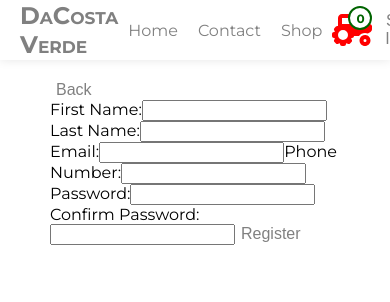
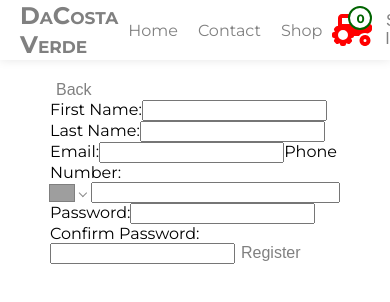
Before and after one commit to droverj/dacosta-verde, a React (Create React App) app: page /auth in a window 390 px wide. Both pictures are taken after a click on the button "Sign Up!". Shown: the top 302 px of the page. Built offline with nearby package versions, Linux system fonts and the light colour scheme; no server answers; grey boxes are pictures that could not be loaded.

Commit message:
Use library to modify phone number input

```diff
--- a/package.json
+++ b/package.json
@@ -20,6 +20,7 @@
     "react-dom": "^18.2.0",
     "react-firebase-hooks": "^5.1.1",
     "react-hook-form": "^7.48.2",
+    "react-phone-number-input": "^3.3.7",
     "react-router-dom": "^6.20.0",
     "react-scripts": "5.0.1",
     "sass": "^1.69.5",
--- a/src/components/common/Register.js
+++ b/src/components/common/Register.js
@@ -1,7 +1,18 @@
 import React, { useState } from 'react';
-import { getAuth, createUserWithEmailAndPassword } from 'firebase/auth';
-import { getFirestore, collection, setDoc, doc } from 'firebase/firestore';
+import {
+  getAuth,
+  createUserWithEmailAndPassword,
+} from 'firebase/auth';
+import {
+  getFirestore,
+  collection,
+  setDoc,
+  doc,
+} from 'firebase/firestore';
 import { useNavigate } from 'react-router-dom';
+import PhoneInput from 'react-phone-number-input';
+
+import 'react-phone-number-input/style.css';
 
 const Register = ({ createAccount }) => {
   const [firstName, setFirstName] = useState('');
@@ -25,12 +36,16 @@ const Register = ({ createAccount }) => {
 
     try {
       const auth = getAuth();
-      const { user } = await createUserWithEmailAndPassword(auth, email, password);
+      const { user } = await createUserWithEmailAndPassword(
+        auth,
+        email,
+        password
+      );
 
       // Add user to Firestore database
       const db = getFirestore();
       const usersCollection = collection(db, 'users');
-      const userDocRef = doc(usersCollection, user.uid); // Update this line
+      const userDocRef = doc(usersCollection, user.uid);
 
       await setDoc(userDocRef, {
         firstName,
@@ -83,10 +98,11 @@ const Register = ({ createAccount }) => {
         </label>
         <label>
           Phone Number:
-          <input
-            type='tel'
+          <PhoneInput
+            defaultCountry='CA'
+            countries={['US', 'CA']}
             value={phoneNumber}
-            onChange={(e) => setPhoneNumber(e.target.value)}
+            onChange={setPhoneNumber}
             required
           />
         </label>
```
Also changed, not shown: 2 other files (tests, documents, lock files or other folders).
